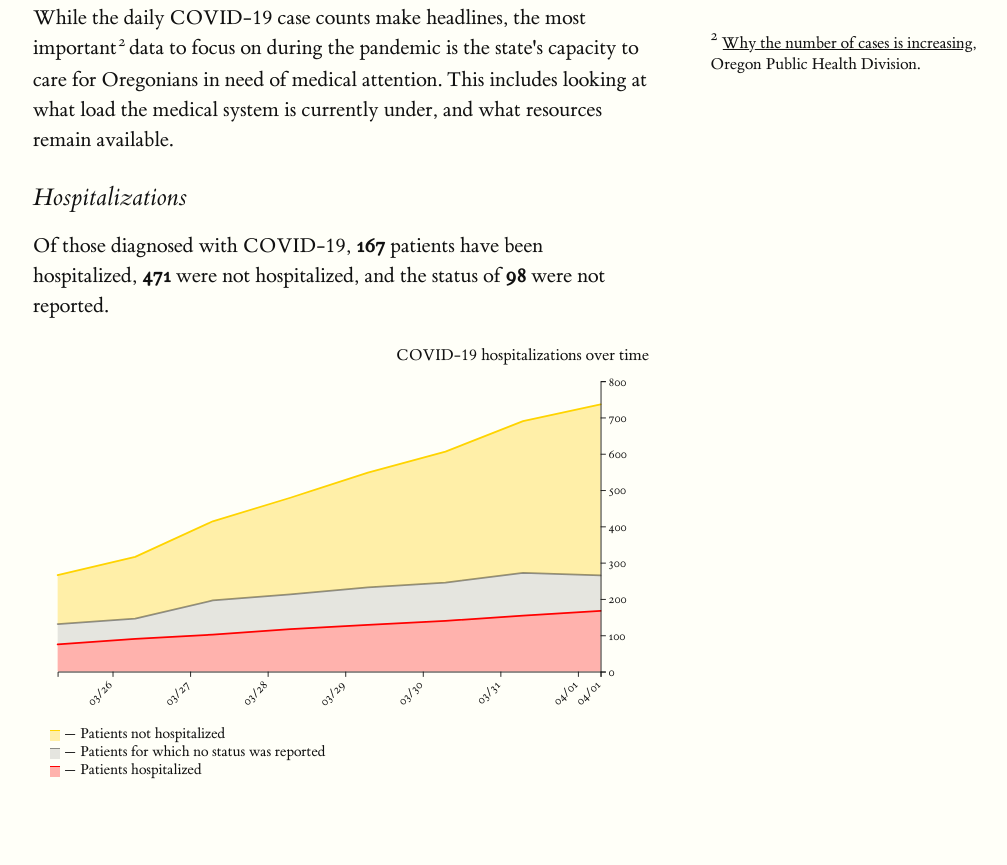
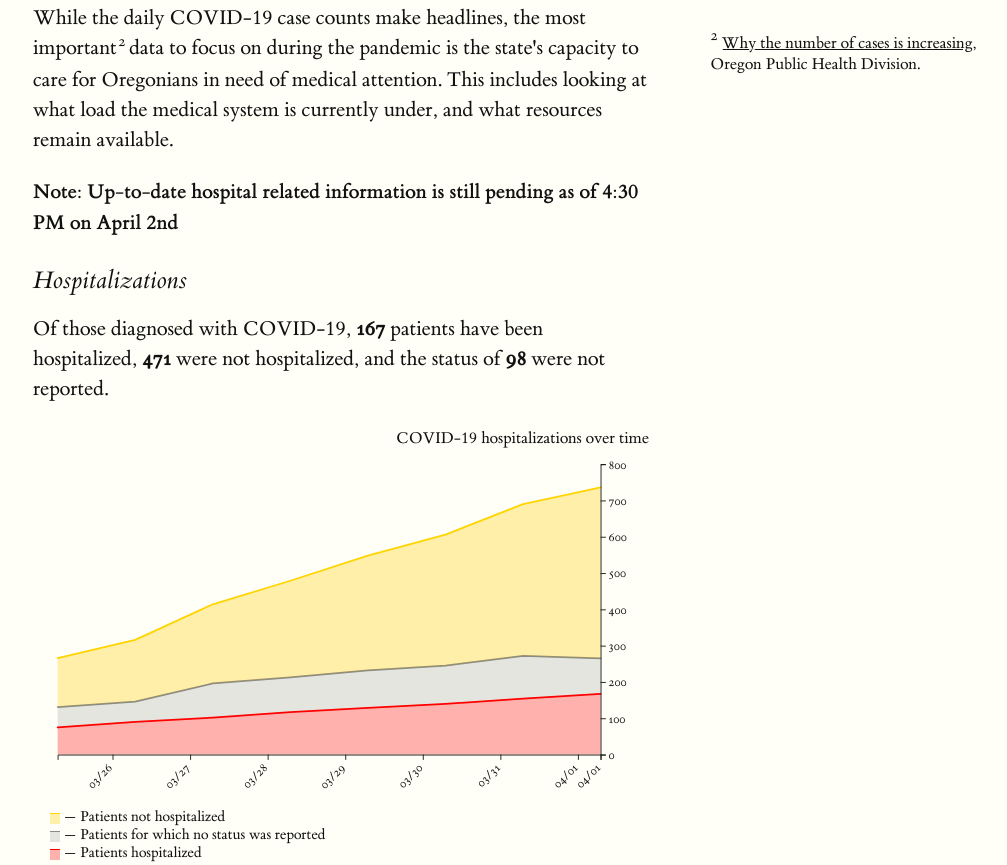
Before and after one commit to mattbaker/oregon-covid, a website: page index.html in a window 1280 px wide. Shown: the part 780-1645 px from the top of the page, without its empty margins (47-1054 px from the left). Drawn offline with nearby package versions, Linux system fonts and the light colour scheme.

Commit message:
data update, add note on pending hospital date

```diff
--- a/index.html
+++ b/index.html
@@ -53,6 +53,10 @@ window.NREUM||(NREUM={}),__nr_require=function(t,e,n){function r(n){if(!e[n]){va
           <span class="sidenote">
             <a href="https://www.youtube.com/watch?v=sxeKZg9NqN4&feature=youtu.be">Why the number of cases is increasing</a>, Oregon Public Health Division.
           </span> data to focus on during the pandemic is the state's capacity to care for Oregonians in need of medical attention. This includes looking at what load the medical system is currently under, and what resources remain available.
+        </p>
+
+        <p>
+          <strong>Note: Up-to-date hospital related information is still pending as of 4:30 PM on April 2nd</strong>
         </p>
 
         <h3>Hospitalizations</h3>
--- a/reports.csv
+++ b/reports.csv
@@ -33,3 +33,4 @@ date,positive,negative,deaths
 2020-03-30T00:00-07:00,606,12277,16
 2020-03-31T00:00-07:00,690,13136,18
 2020-04-01T00:00-07:00,736,14132,19
+2020-04-02T00:00-07:00,826,15259,21
```
